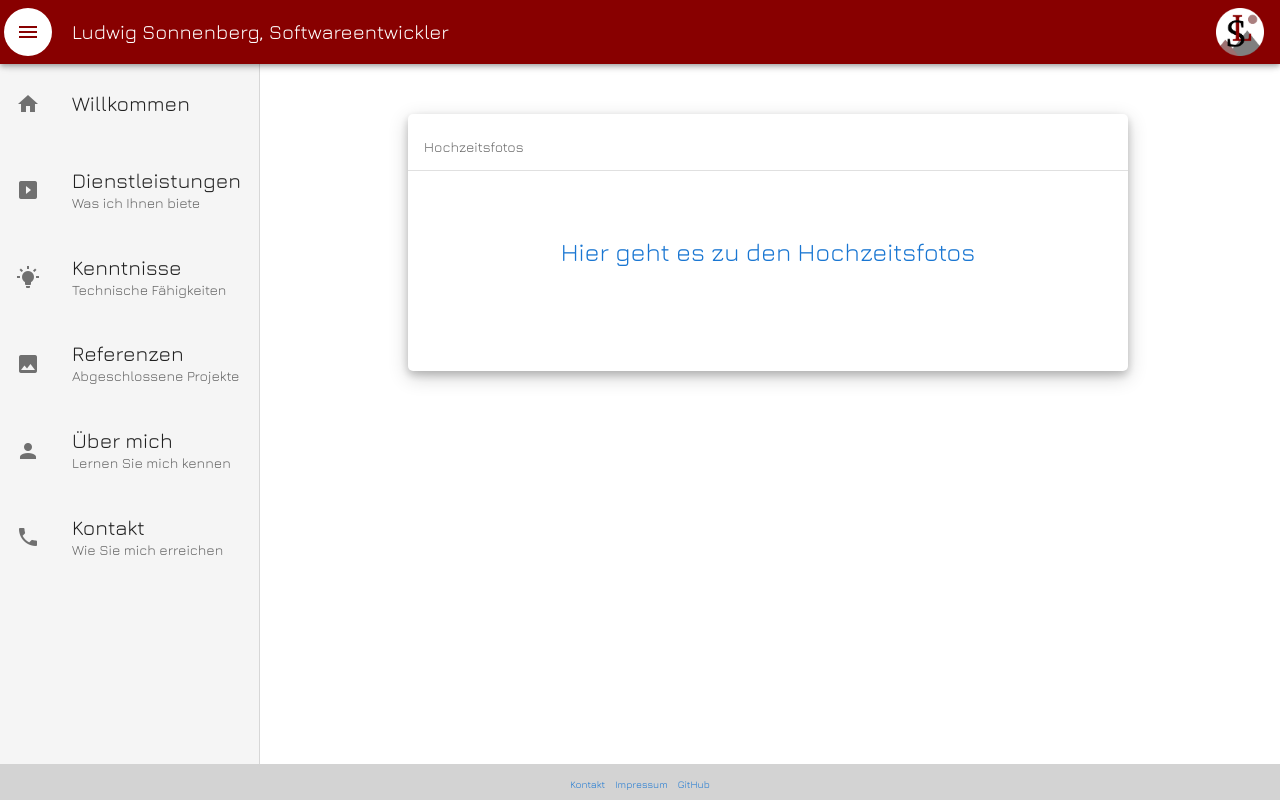
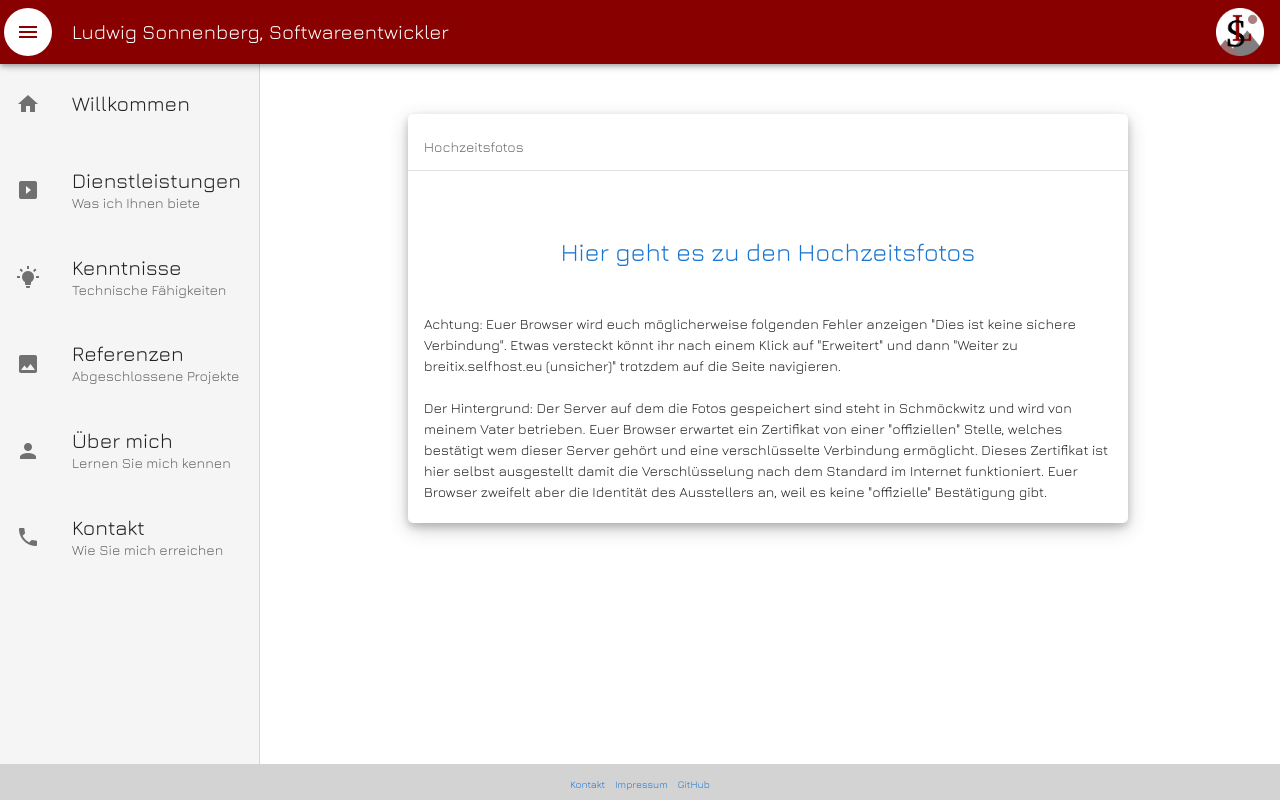
Before and after one commit to LudwigSo/ludwigbr_de, a Vue app: page /hochzeit in a window 1280 px wide. Built offline with nearby package versions, Linux system fonts and the light colour scheme.

Commit message:
Update text with warning for unsafe connection

```diff
--- a/src/components/Hochzeit.vue
+++ b/src/components/Hochzeit.vue
@@ -4,7 +4,16 @@
     <v-subheader>Hochzeitsfotos</v-subheader>
     <v-divider> </v-divider>
     <div class="text">
+      <div class="link">
       <a href="https://breitix.selfhost.eu:12346/index.php/s/c9DNQeseC82ds6S">Hier geht es zu den Hochzeitsfotos</a>
+      </div>
+      <div>
+        <br><br>
+        Achtung: Euer Browser wird euch möglicherweise folgenden Fehler anzeigen "Dies ist keine sichere Verbindung". Etwas versteckt könnt ihr nach einem Klick auf "Erweitert" und dann "Weiter zu breitix.selfhost.eu (unsicher)" trotzdem auf die Seite navigieren.
+        <br><br>
+        Der Hintergrund: Der Server auf dem die Fotos gespeichert sind steht in Schmöckwitz und wird von meinem Vater betrieben. Euer Browser erwartet ein Zertifikat von einer "offiziellen" Stelle, welches bestätigt wem dieser Server gehört und eine verschlüsselte Verbindung ermöglicht. Dieses Zertifikat ist hier selbst ausgestellt damit die Verschlüsselung nach dem Standard im Internet funktioniert. Euer Browser zweifelt aber die Identität des Ausstellers an, weil es keine "offizielle" Bestätigung gibt.
+      </div>
+        <br>
     </div>
   </div>
 </template>
@@ -19,10 +28,14 @@ export default Vue.extend({
 
 <style scoped>
   .text {
-    text-align: center;
     padding: 12px 16px 0 16px; /* same as v-list on knowledge site*/
-    font-size: 25px;
+    font-size: 14px;
     margin-top: 50px;
     min-height: 150px;
   }
+
+  .link {
+    text-align: center;
+    font-size: 25px;
+  }
 </style>
```
